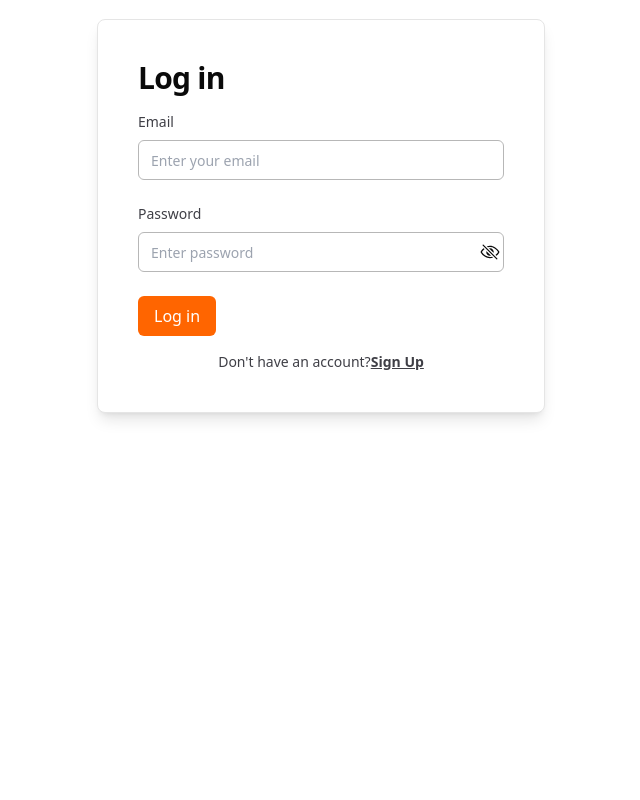
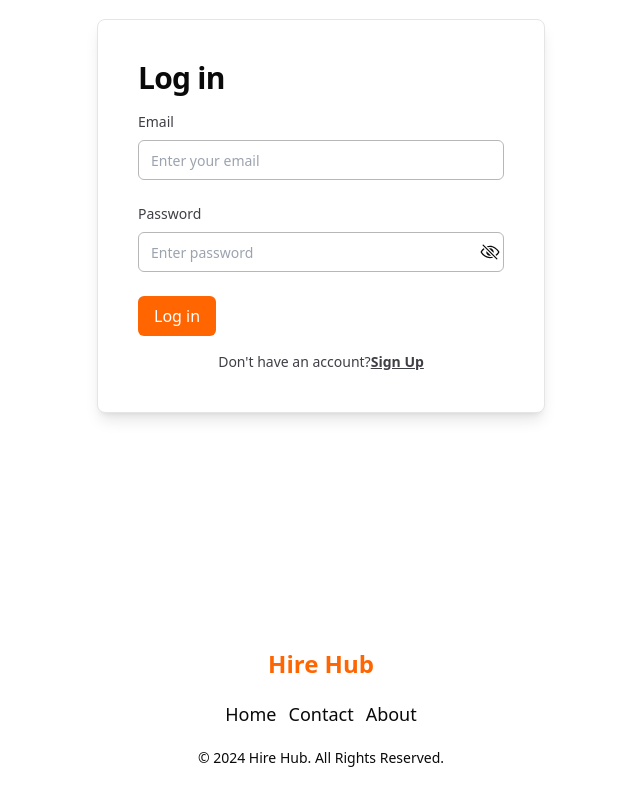
Before and after one commit to sakibhasansufi/hire-hub, a React (Vite) app in the folder frontend/: page /login in a window 1280 px wide. Shown: the part 264-1064 px from the top of the page, without its empty margins (319-959 px from the left). Before the commit the page ends 880 px from the top, so only its background shows below. Built offline with nearby package versions, Linux system fonts and the light colour scheme.

Commit message:
Footer page is applied

```diff
--- a/frontend/src/App.tsx
+++ b/frontend/src/App.tsx
@@ -6,6 +6,7 @@ import Jobs from "./pages/Jobs";
 import Home from "./pages/Home/Home";
 import SignUp from "./pages/auth/SignUp";
 import Login from "./pages/auth/Login";
+import Footer from "./pages/shared/Footer";
 
 function App() {
 
@@ -23,6 +24,9 @@ function App() {
           <Route path="/login" element={<Login />} />
         </Routes>
       </div>
+      <div>
+        <Footer />
+      </div>
 
     </section>
   )
--- /dev/null
+++ b/frontend/src/pages/shared/Footer.tsx
@@ -0,0 +1,27 @@
+
+
+const Footer = () => {
+    return (
+        <footer className="flex flex-col justify-around gap-5  py-8 dark:bg-gray-500 dark:text-white">
+            <h5 className="text-2xl font-bold text-center text-[#FF6500]">Hire Hub</h5>
+            <nav className="text-lg">
+                <ul className="flex h-full flex-wrap items-center justify-center gap-3">
+                    <li>
+                        <a className="cursor-pointer hover:underline">Home</a>
+                    </li>
+                    <li>
+                        <a className="cursor-pointer hover:underline">Contact</a>
+                    </li>
+                    <li>
+                        <a className="cursor-pointer hover:underline">About</a>
+                    </li>
+                </ul>
+            </nav>
+            <aside className="text-center text-sm">
+                <p>&copy; 2024 Hire Hub. All Rights Reserved.</p>
+            </aside>
+        </footer>
+    );
+};
+
+export default Footer;
```
